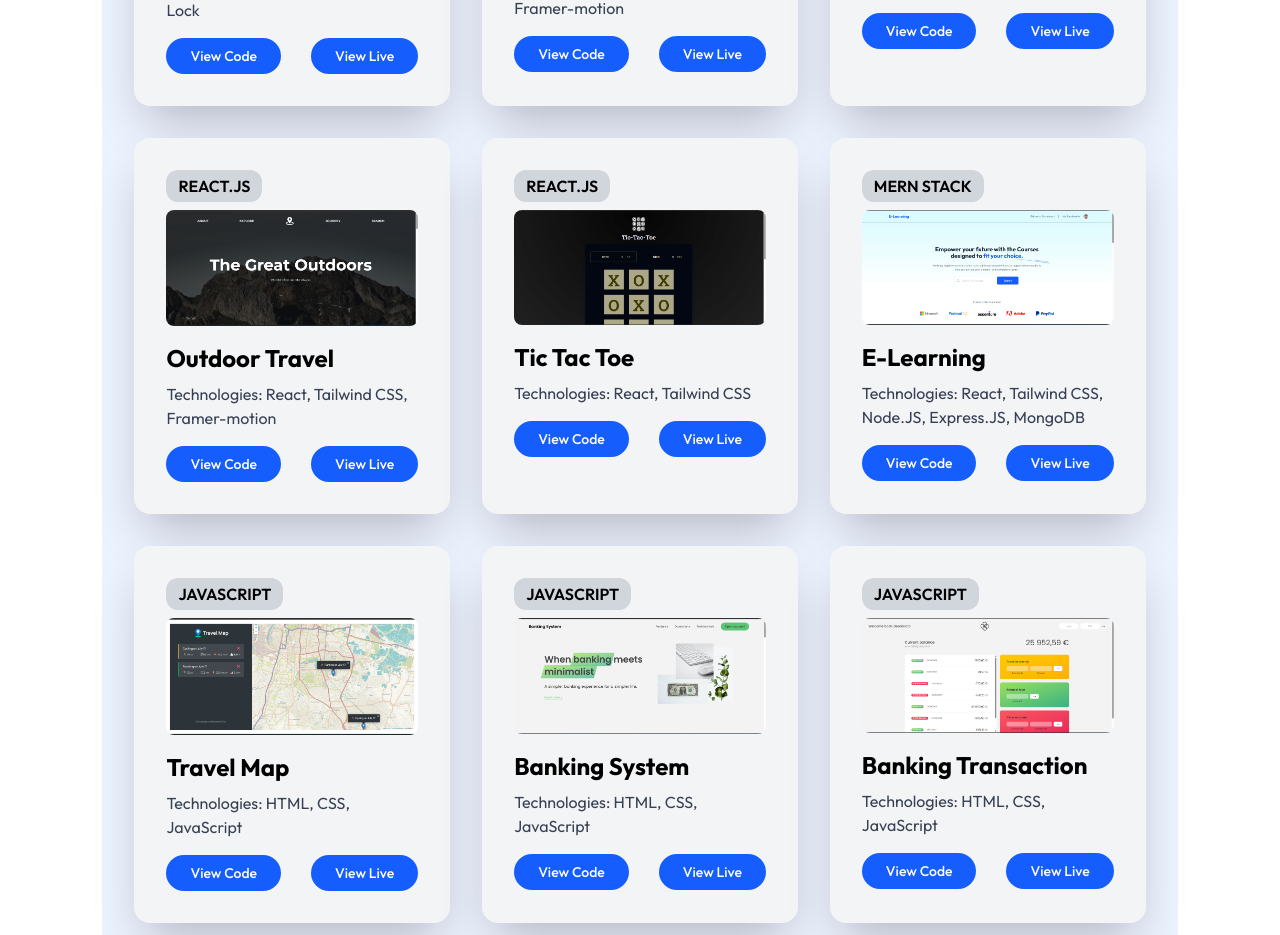
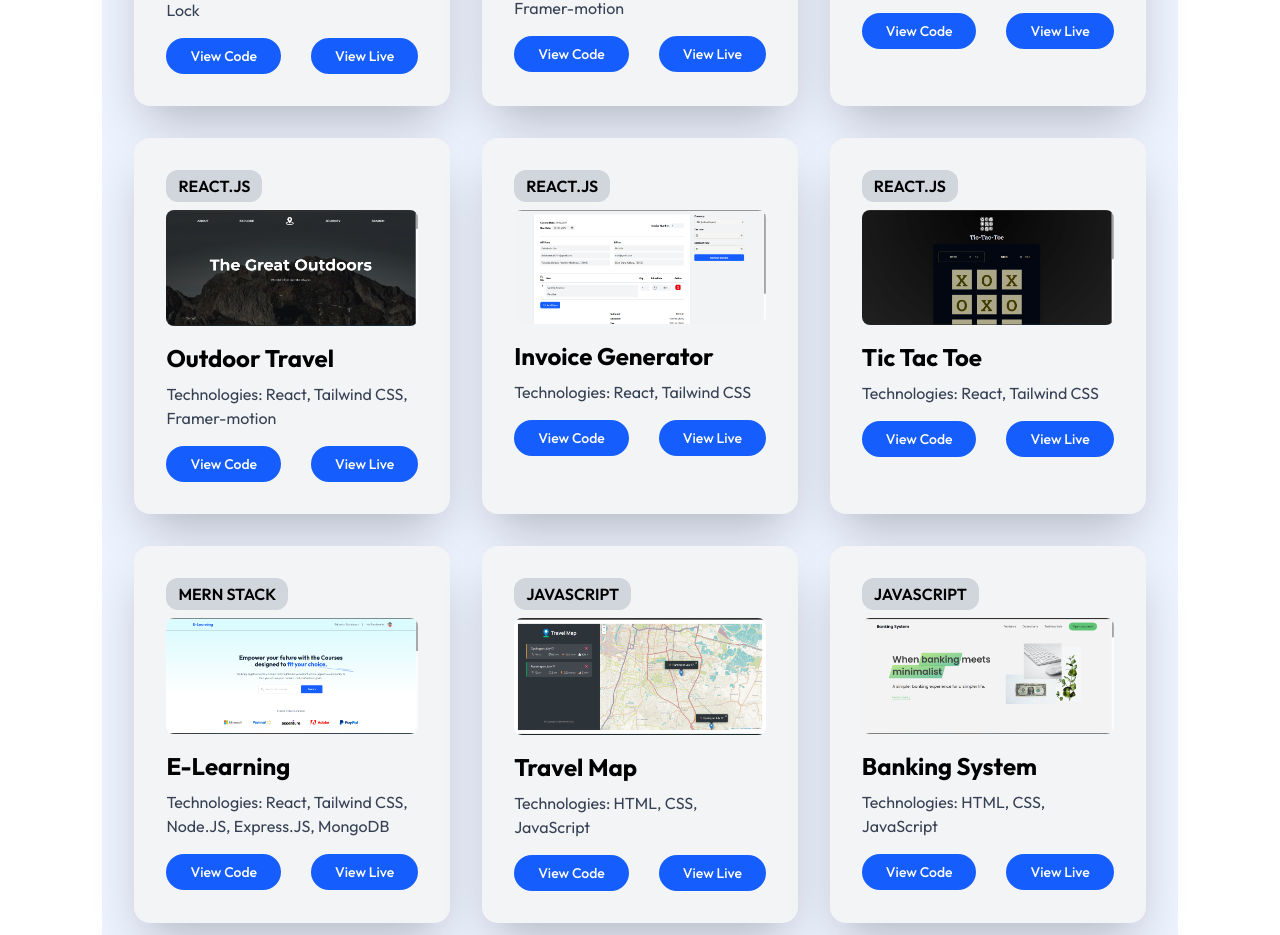
Before and after one commit to dev-debabrata/dev-debabrata-portfolio, a React (Vite) app: page /projectslist in a window 1280 px wide. Shown: the part 1083-2018 px from the top of the page. Built offline with nearby package versions, Linux system fonts and the light colour scheme.

Commit message:
add project

```diff
--- a/src/data.js
+++ b/src/data.js
@@ -261,7 +261,7 @@ import TravelMapImg from "./assets/ProjectImg/travelMap.png";
 import GroLeafImg from "./assets/ProjectImg/groLeaf.png";
 import AmazonCloneImg from "./assets/ProjectImg/amazonClone.png";
 import LinkedInCloneImg from "./assets/ProjectImg/linkedinClone.png";
-
+import InvoiceImg from "./assets/ProjectImg/invoice.png";
 
 
 export const projectListData = [
@@ -338,6 +338,16 @@ export const projectListData = [
             "Technologies: React, Tailwind CSS, Framer-motion",
         github: "https://github.com/dev-debabrata/outdoor-travel-react",
         webapp: "https://outdoor-travel-dev.netlify.app/",
+    },
+
+    {
+        image: InvoiceImg,
+        title: "react.js",
+        name: "Invoice Generator",
+        description:
+            "Technologies: React, Tailwind CSS",
+        github: "https://github.com/dev-debabrata/invoice-generator-react",
+        webapp: "https://invoice-dev.netlify.app",
     },
 
     {
```
Also changed, not shown: src/assets/ProjectImg/invoice.png (added).
